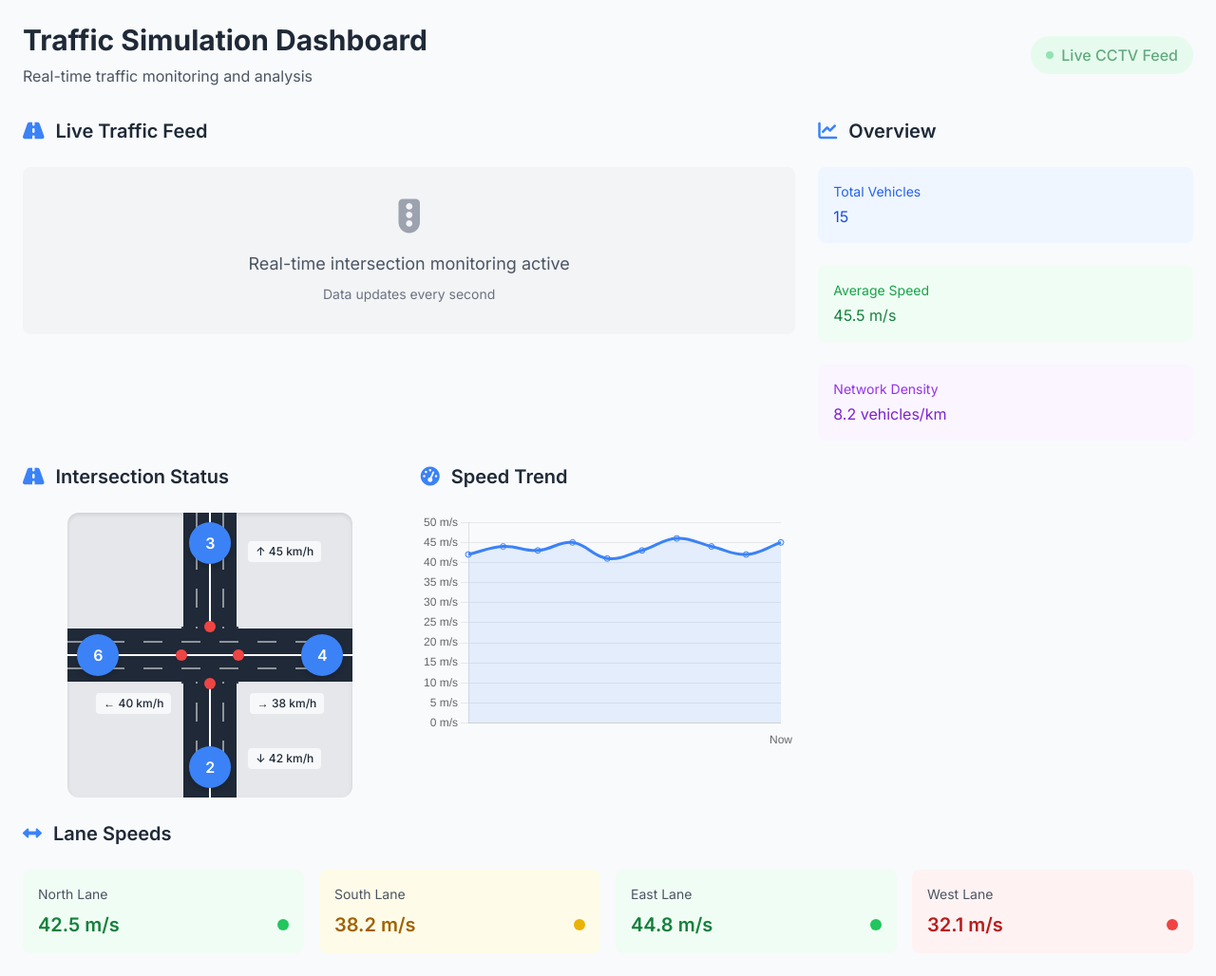
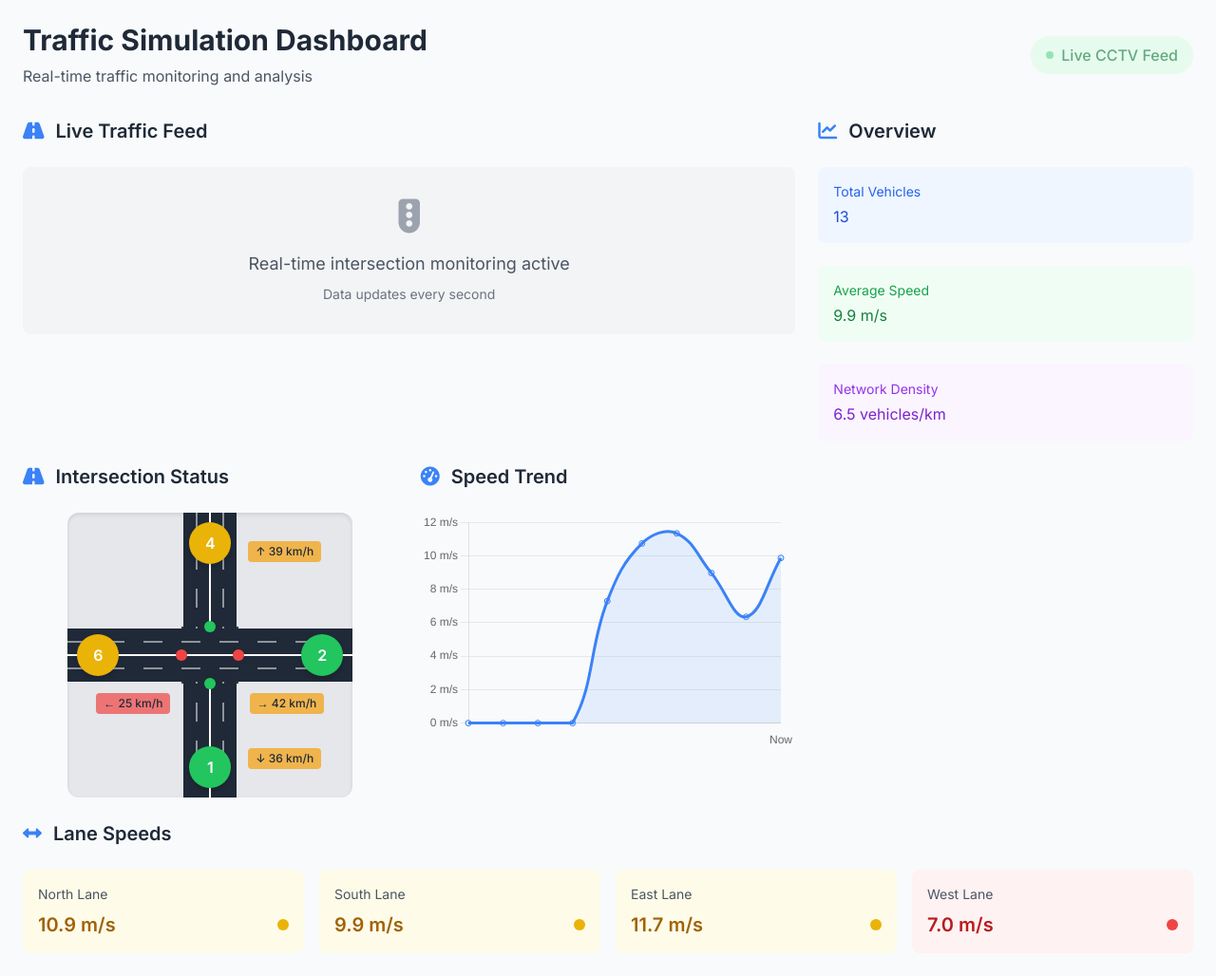
Before and after one commit to harsha8104/blackboxai-1744339915106, a Flask app: template traffic_sim/templates/index.html in a window 1280 px wide. Shown: the whole page at 95% size. Run offline with Flask 2, Linux system fonts and the light colour scheme; the template is opened without the code that fills it, so the values that code supplies are empty; some libraries are stand-ins or nearby versions.

Commit message:
Add traffic_sim/templates/index.html 1744341325229

```diff
--- a/traffic_sim/templates/index.html
+++ b/traffic_sim/templates/index.html
@@ -230,15 +230,15 @@
                 <div class="space-y-6">
                     <div class="bg-blue-50 p-4 rounded-lg hover:bg-blue-100 transition-colors">
                         <div class="text-sm text-blue-600 mb-1">Total Vehicles</div>
-                        <div id="total-vehicles" class="metric-value text-blue-700">15</div>
+                        <div id="total-vehicles" class="metric-value text-blue-700">0</div>
                     </div>
                     <div class="bg-green-50 p-4 rounded-lg hover:bg-green-100 transition-colors">
                         <div class="text-sm text-green-600 mb-1">Average Speed</div>
-                        <div id="avg-speed" class="metric-value text-green-700">45.5 m/s</div>
+                        <div id="avg-speed" class="metric-value text-green-700">0.0 m/s</div>
                     </div>
                     <div class="bg-purple-50 p-4 rounded-lg hover:bg-purple-100 transition-colors">
                         <div class="text-sm text-purple-600 mb-1">Network Density</div>
-                        <div id="density" class="metric-value text-purple-700">8.2 vehicles/km</div>
+                        <div id="density" class="metric-value text-purple-700">0.0 vehicles/km</div>
                     </div>
                 </div>
             </div>
@@ -270,16 +270,16 @@
                     <div id="light-west" class="traffic-light west"></div>
 
                     <!-- Camera Indicators -->
-                    <div id="cam-north" class="camera-indicator north bg-blue-500">3</div>
-                    <div id="cam-south" class="camera-indicator south bg-blue-500">2</div>
-                    <div id="cam-east" class="camera-indicator east bg-blue-500">4</div>
-                    <div id="cam-west" class="camera-indicator west bg-blue-500">6</div>
+                    <div id="cam-north" class="camera-indicator north bg-green-500">0</div>
+                    <div id="cam-south" class="camera-indicator south bg-green-500">0</div>
+                    <div id="cam-east" class="camera-indicator east bg-green-500">0</div>
+                    <div id="cam-west" class="camera-indicator west bg-green-500">0</div>
 
                     <!-- Traffic Flow Indicators -->
-                    <div id="flow-north" class="traffic-flow north">↑ 45 km/h</div>
-                    <div id="flow-south" class="traffic-flow south">↓ 42 km/h</div>
-                    <div id="flow-east" class="traffic-flow east">→ 38 km/h</div>
-                    <div id="flow-west" class="traffic-flow west">← 40 km/h</div>
+                    <div id="flow-north" class="traffic-flow north">↑ 0 km/h</div>
+                    <div id="flow-south" class="traffic-flow south">↓ 0 km/h</div>
+                    <div id="flow-east" class="traffic-flow east">→ 0 km/h</div>
+                    <div id="flow-west" class="traffic-flow west">← 0 km/h</div>
                 </div>
             </div>
 
@@ -302,29 +302,29 @@
                     <div class="bg-green-50 p-4 rounded-lg transition-all duration-300 hover:shadow-md">
                         <div class="text-gray-600 text-sm mb-2">North Lane</div>
                         <div class="flex items-center justify-between">
-                            <div class="text-green-700 text-xl font-semibold">42.5 m/s</div>
+                            <div class="text-green-700 text-xl font-semibold">0.0 m/s</div>
                             <div class="w-3 h-3 rounded-full bg-green-500"></div>
                         </div>
                     </div>
-                    <div class="bg-yellow-50 p-4 rounded-lg transition-all duration-300 hover:shadow-md">
+                    <div class="bg-green-50 p-4 rounded-lg transition-all duration-300 hover:shadow-md">
                         <div class="text-gray-600 text-sm mb-2">South Lane</div>
                         <div class="flex items-center justify-between">
-                            <div class="text-yellow-700 text-xl font-semibold">38.2 m/s</div>
-                            <div class="w-3 h-3 rounded-full bg-yellow-500"></div>
+                            <div class="text-green-700 text-xl font-semibold">0.0 m/s</div>
+                            <div class="w-3 h-3 rounded-full bg-green-500"></div>
                         </div>
                     </div>
                     <div class="bg-green-50 p-4 rounded-lg transition-all duration-300 hover:shadow-md">
                         <div class="text-gray-600 text-sm mb-2">East Lane</div>
                         <div class="flex items-center justify-between">
-                            <div class="text-green-700 text-xl font-semibold">44.8 m/s</div>
+                            <div class="text-green-700 text-xl font-semibold">0.0 m/s</div>
                             <div class="w-3 h-3 rounded-full bg-green-500"></div>
                         </div>
                     </div>
-                    <div class="bg-red-50 p-4 rounded-lg transition-all duration-300 hover:shadow-md">
+                    <div class="bg-green-50 p-4 rounded-lg transition-all duration-300 hover:shadow-md">
                         <div class="text-gray-600 text-sm mb-2">West Lane</div>
                         <div class="flex items-center justify-between">
-                            <div class="text-red-700 text-xl font-semibold">32.1 m/s</div>
-                            <div class="w-3 h-3 rounded-full bg-red-500"></div>
+                            <div class="text-green-700 text-xl font-semibold">0.0 m/s</div>
+                            <div class="w-3 h-3 rounded-full bg-green-500"></div>
                         </div>
                     </div>
                 </div>
@@ -344,9 +344,22 @@
         const PHASE_DURATION = 31000; // 31 seconds per phase
 
         function updateIntersectionStatus() {
-            fetch('/metrics')
-                .then(response => response.json())
-                .then(data => {
+            // Mock data for testing UI
+            const mockData = {
+                vehicles_per_camera: {
+                    cam_north: Math.floor(Math.random() * 8),
+                    cam_south: Math.floor(Math.random() * 8),
+                    cam_east: Math.floor(Math.random() * 8),
+                    cam_west: Math.floor(Math.random() * 8)
+                },
+                average_speed_per_lane: {
+                    north_to_south: 5 + Math.random() * 10,
+                    south_to_north: 5 + Math.random() * 10,
+                    east_to_west: 5 + Math.random() * 10,
+                    west_to_east: 5 + Math.random() * 10
+                }
+            };
+
             // Update traffic light phases
             const currentTime = Date.now();
             if (currentTime - phaseStartTime > PHASE_DURATION) {
@@ -366,8 +379,8 @@
                 currentPhase === TRAFFIC_LIGHT_PHASES.EW_GREEN);
 
             // Update camera indicators with vehicle counts
-                    const cameras = data.vehicles_per_camera;
-                    const speeds = data.average_speed_per_lane;
+            const cameras = mockData.vehicles_per_camera;
+            const speeds = mockData.average_speed_per_lane;
 
             // Update North Camera
             updateCameraIndicator('cam-north', cameras.cam_north, speeds.north_to_south);
@@ -380,7 +393,50 @@
 
             // Update West Camera
             updateCameraIndicator('cam-west', cameras.cam_west, speeds.west_to_east);
-                });
+
+            // Update overview metrics
+            const totalVehicles = Object.values(cameras).reduce((sum, count) => sum + count, 0);
+            document.getElementById('total-vehicles').textContent = totalVehicles;
+
+            const avgSpeed = Object.values(speeds).reduce((sum, speed) => sum + speed, 0) / 4;
+            document.getElementById('avg-speed').textContent = avgSpeed.toFixed(1) + ' m/s';
+
+            const density = totalVehicles / 2.0; // Assuming 2km total road length
+            document.getElementById('density').textContent = density.toFixed(1) + ' vehicles/km';
+
+            // Update speed chart
+            speedChart.data.datasets[0].data.shift();
+            speedChart.data.datasets[0].data.push(avgSpeed);
+            speedChart.update('none');
+
+            // Update lane speeds
+            const laneData = document.getElementById('lane-data').children;
+            const updateLaneSpeed = (element, speed) => {
+                const speedElement = element.querySelector('.text-xl');
+                speedElement.textContent = speed.toFixed(1) + ' m/s';
+
+                // Update color based on speed
+                const indicator = element.querySelector('.rounded-full');
+                const container = element;
+                if (speed < 8) {
+                    container.className = container.className.replace(/bg-\w+-50/g, 'bg-red-50');
+                    speedElement.className = speedElement.className.replace(/text-\w+-700/g, 'text-red-700');
+                    indicator.className = indicator.className.replace(/bg-\w+-500/g, 'bg-red-500');
+                } else if (speed < 12) {
+                    container.className = container.className.replace(/bg-\w+-50/g, 'bg-yellow-50');
+                    speedElement.className = speedElement.className.replace(/text-\w+-700/g, 'text-yellow-700');
+                    indicator.className = indicator.className.replace(/bg-\w+-500/g, 'bg-yellow-500');
+                } else {
+                    container.className = container.className.replace(/bg-\w+-50/g, 'bg-green-50');
+                    speedElement.className = speedElement.className.replace(/text-\w+-700/g, 'text-green-700');
+                    indicator.className = indicator.className.replace(/bg-\w+-500/g, 'bg-green-500');
+                }
+            };
+
+            updateLaneSpeed(laneData[0], speeds.north_to_south);
+            updateLaneSpeed(laneData[1], speeds.south_to_north);
+            updateLaneSpeed(laneData[2], speeds.east_to_west);
+            updateLaneSpeed(laneData[3], speeds.west_to_east);
         }
 
         // Initialize tooltips for camera indicators
@@ -452,8 +508,13 @@
                 'rgba(34, 197, 94, 0.7)';  // green
         }
 
-        // Update intersection status every 2 seconds
-        setInterval(updateIntersectionStatus, 2000);
+        // Update intersection status every second
+        setInterval(updateIntersectionStatus, 1000);
+
+        // Add transition effect to metric values
+        document.querySelectorAll('.metric-value').forEach(el => {
+            el.style.transition = 'all 0.3s ease-in-out';
+        });
 
         // Initialize speed chart with static data
         const ctx = document.getElementById('speedChart').getContext('2d');
@@ -463,7 +524,7 @@
                 labels: Array(10).fill('').map((_, i) => i === 9 ? 'Now' : ''),
                 datasets: [{
                     label: 'Average Speed (m/s)',
-                    data: [42, 44, 43, 45, 41, 43, 46, 44, 42, 45],
+                    data: [0, 0, 0, 0, 0, 0, 0, 0, 0, 0],
                     borderColor: '#3b82f6',
                     backgroundColor: 'rgba(59, 130, 246, 0.1)',
                     tension: 0.4,
```
Lines whose indentation alone changed are shown as unchanged.
